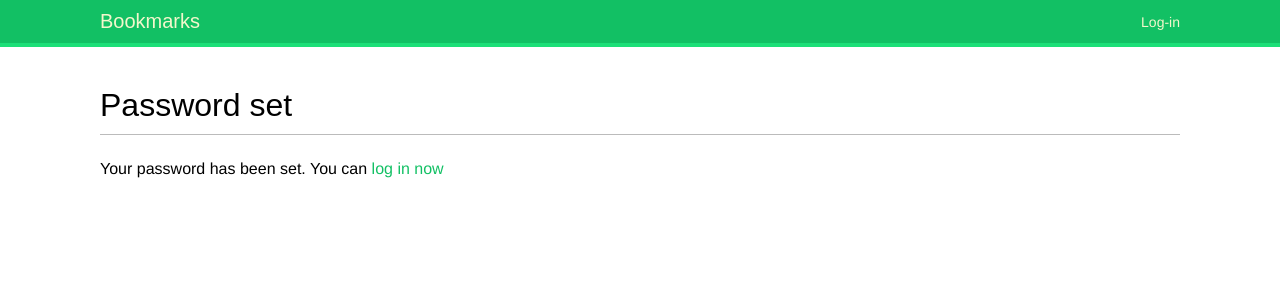
After one commit to truongcao98/Social-Website, a Django app: page /account/reset/done/ in a window 1280 px wide. The commit adds this page. Shown: the top 300 px of the page. Run offline with Django 3.2, Linux system fonts and the light colour scheme; some web fonts are replaced.

Commit message:
chapter 4, finish Resetting password views

```diff
--- a/bookmarks/account/templates/registration/login.html
+++ b/bookmarks/account/templates/registration/login.html
@@ -21,5 +21,6 @@
                 <input type="submit" value="Log-in">
             </p>
         </form>
+        <p><a href="{% url "password_reset" %}">Forgotten your password?</a></p>
     </div>
 {% endblock %}
--- /dev/null
+++ b/bookmarks/account/templates/registration/password_reset_complete.html
@@ -0,0 +1,9 @@
+{% extends "base.html" %}
+
+{% block title %} Password reset {% endblock %}
+
+{% block content %}
+<h1>Password set</h1>
+<p>Your password has been set. You can
+    <a href="{% url "login" %}">log in now</a></p>
+{% endblock %}
--- /dev/null
+++ b/bookmarks/account/templates/registration/password_reset_email.html
@@ -0,0 +1,3 @@
+Someone asked for password reset for email {{ email }}. Follow the link below:
+{{ protocol }}://{{ domain }}{% url "password_reset_confirm" uidb64=uid token=token %}
+Your username, in case you've forgotten: {{ user.get_username }}
--- a/bookmarks/account/urls.py
+++ b/bookmarks/account/urls.py
@@ -1,4 +1,4 @@
-from django.urls import path
+from django.urls import path, include
 from django.contrib.auth import views as auth_views
 from . import views
 
@@ -17,10 +17,11 @@ urlpatterns = [
     path('password_reset/',
          auth_views.PasswordResetView.as_view(), name='password_reset'),
     path('password_reset/done/',
-         auth_views.PasswordResetDoneView, name='password_reset_done'),
-    path('reset/<uid64>/<token>/',
-         auth_views.PasswordResetConfirmView, name='password_reset_confirm'),
+         auth_views.PasswordResetDoneView.as_view(), name='password_reset_done'),
+    path('reset/<uidb64>/<token>/',
+         auth_views.PasswordResetConfirmView.as_view(), name='password_reset_confirm'),
     path('reset/done',
-         auth_views.PasswordResetCompleteView, name='password_reset_complete'),
+         auth_views.PasswordResetCompleteView.as_view(), name='password_reset_complete'),
 
+    path('', include('django.contrib.auth.urls'))
 ]
--- a/bookmarks/bookmarks/settings.py
+++ b/bookmarks/bookmarks/settings.py
@@ -117,3 +117,5 @@ STATIC_URL = '/static/'
 LOGIN_REDIRECT_URL = 'dashboard'
 LOGIN_URL = 'login'
 LOGOUT_URL = 'logout'
+
+EMAIL_BACKEND = 'django.core.mail.backends.console.EmailBackend'
```
Also changed, not shown: bookmarks/account/templates/registration/passsword_reset_confirm.html (added, +18 -0 lines), bookmarks/account/templates/registration/password_reset_done.html (added, +10 -0 lines).
